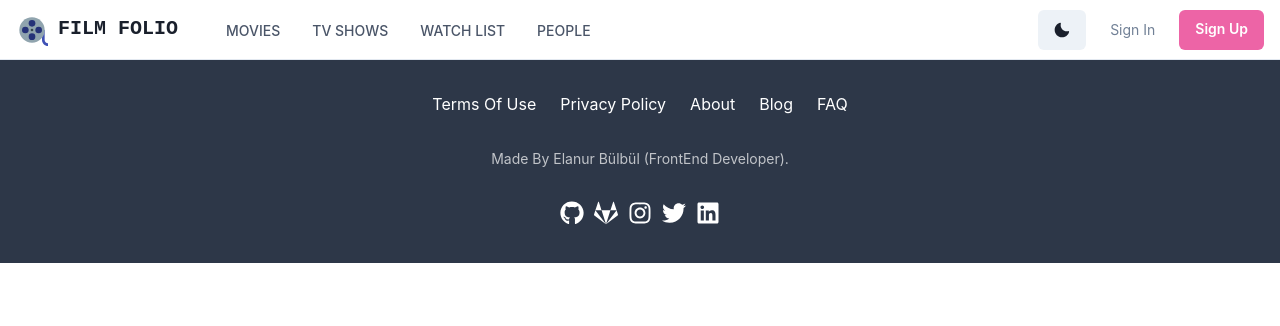
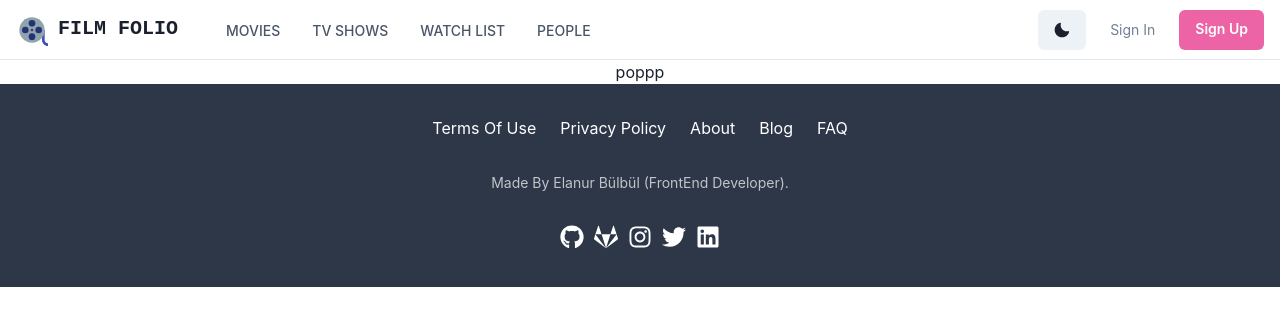
Before and after one commit to elanurbulbul/FilmFolio, a React (Vite) app: page /people in a window 1280 px wide. Shown: the top 326 px of the page. Built offline with nearby package versions, Linux system fonts and the light colour scheme.

Commit message:
CreatedMoviePageandAddedRoutesComponent

```diff
--- a/src/App.jsx
+++ b/src/App.jsx
@@ -1,7 +1,7 @@
 import React from 'react';
 import './App.css';
 import { BrowserRouter as Router } from "react-router-dom";
-
+import RoutePage from './Components/Routes';
 import Navbar from './Components/Navbar/Navbar'
 import Footer from './Components/Footer';
 
@@ -11,8 +11,7 @@ function App() {
     <div className='App'>
        <Router>
        <Navbar/>
-
-
+       <RoutePage />
        <Footer/>
 
       </Router>
--- /dev/null
+++ b/src/Components/Routes/index.jsx
@@ -0,0 +1,21 @@
+import React from "react";
+import { BrowserRouter as Router, Route, Routes } from "react-router-dom";
+import Homepage from "../../Pages/Homepage";
+import Movies from "../../Pages/Movies";
+import People from "../../Pages/People";
+import TvShows from "../../Pages/TvShows";
+import WatchList from "../../Pages/WatchList";
+
+const RoutePage = () => {
+    return (
+      <Routes>
+        <Route path="/" exact element={<Homepage/>} />
+        <Route path="/homepage"  element={<Homepage />} />
+        <Route path="/movies" element={<Movies />} />
+        <Route path="/tvshows" element={<TvShows />} />
+        <Route path="/watchlist" element={<WatchList />} />
+        <Route path='/people' element={<People />} />
+      </Routes>
+    );
+  };
+  export default RoutePage;
--- /dev/null
+++ b/src/Pages/Movies/index.jsx
@@ -0,0 +1,9 @@
+import React from "react";
+import PopulerMovie from "../../Components/API/Movie/PopulerMovie";
+
+const Movies = () => {
+  return (
+  <></>
+  );
+};
+export default Movies;
```
